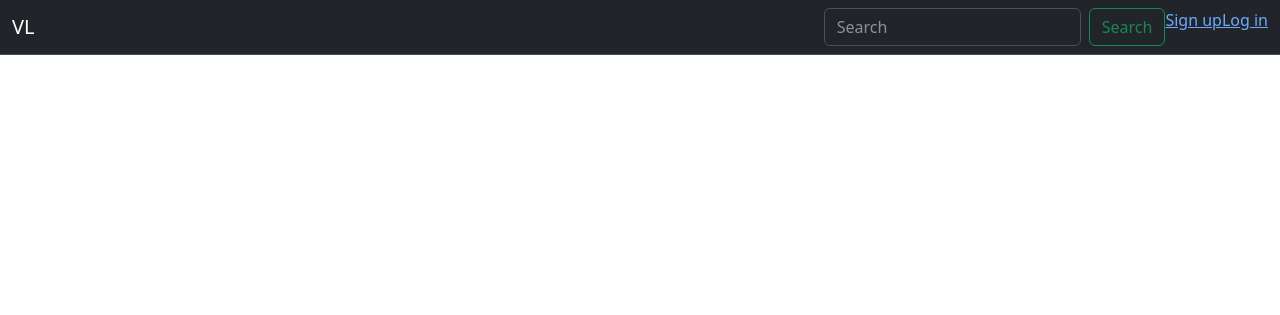
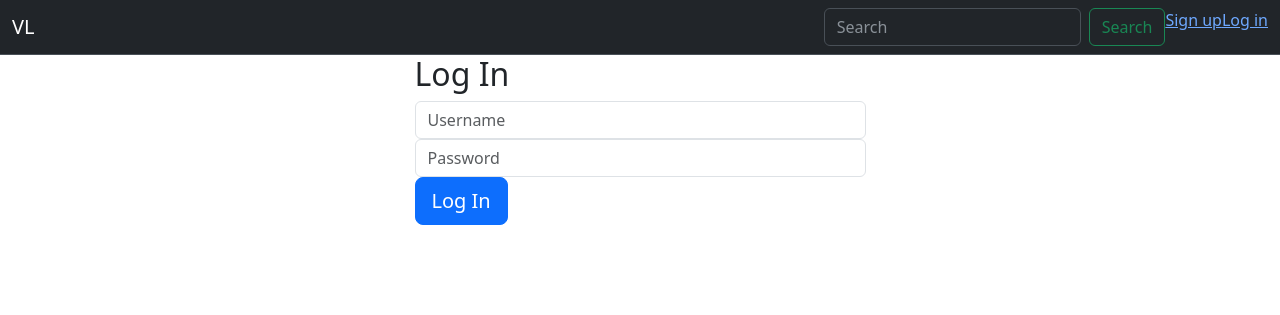
Before and after one commit to RQuicho/Videogame_Library, a Flask app: page /login in a window 1280 px wide. Shown: the top 315 px of the page. Run offline with Flask 2, Linux system fonts and the light colour scheme.

Commit message:
verifying that logout function works

```diff
--- a/app.py
+++ b/app.py
@@ -14,6 +14,37 @@ debug = DebugToolbarExtension(app)
 CURR_USER_KEY = 'curr_user'
 
 api_key = '25160d19f0744f488c544b98e663fd62'
+
+#############################################################################################################################
+# Home Page
+
+
+@app.route('/', methods=['GET'])
+def show_games():
+    """Show all games"""
+
+    response = requests.get(f'https://api.rawg.io/api/games?key={api_key}')
+    # response2 = requests.get(f'https://api.rawg.io/api/games?key={api_key}&page=2')
+
+    if response.status_code == 200:
+        data = response.json()
+        # data2 = response2.json()
+        return render_template('show_all_games.html', response=data)
+    else:
+        return "Error: Failed to retrieve data from the API"
+
+    # 'next': 'https://api.rawg.io/api/games?key=25160d19f0744f488c544b98e663fd62&page=2', 'previous': None
+
+    # https://api.rawg.io/api/games?key=25160d19f0744f488c544b98e663fd62
+
+
+
+# response = requests.get(f'https://api.exchangerate.host/convert?from={first_curr}&to={second_curr}&amount={amount}&places=2')
+# https://api.rawg.io/api/creators/{id}
+# https://api.rawg.io/api/creators
+
+
+
 
 #############################################################################################################################
 # User signup/login/logout
@@ -87,35 +118,8 @@ def logout():
 
     do_logout()
     flash("Successfully logged out!", "success")
-    return redirect("/login")
+    return redirect("/")
 
 
 #############################################################################################################################
 # User routes
-
-
-
-
-@app.route('/', methods=['GET'])
-def show_games():
-    """Show all games"""
-
-    response = requests.get(f'https://api.rawg.io/api/games?key={api_key}')
-    # response2 = requests.get(f'https://api.rawg.io/api/games?key={api_key}&page=2')
-
-    if response.status_code == 200:
-        data = response.json()
-        # data2 = response2.json()
-        return render_template('show_all_games.html', response=data)
-    else:
-        return "Error: Failed to retrieve data from the API"
-
-    # 'next': 'https://api.rawg.io/api/games?key=25160d19f0744f488c544b98e663fd62&page=2', 'previous': None
-
-    # https://api.rawg.io/api/games?key=25160d19f0744f488c544b98e663fd62
-
-
-
-# response = requests.get(f'https://api.exchangerate.host/convert?from={first_curr}&to={second_curr}&amount={amount}&places=2')
-# https://api.rawg.io/api/creators/{id}
-# https://api.rawg.io/api/creators
--- a/models.py
+++ b/models.py
@@ -47,7 +47,7 @@ class User(db.Model):
 
         u = User.query.filter_by(username=username).first()
 
-        if u and bcrypt.check_password_hash(user.password, pwd):
+        if u and bcrypt.check_password_hash(u.password, pwd):
             return u
         else:
             return False
--- a/templates/login.html
+++ b/templates/login.html
@@ -2,7 +2,23 @@
 
 {% block content %}
 
+<div class="row justify-content-md-center">
+    <div class="col-md-7 col-lg-5">
+      <h2 class="join-message">Log In</h2>
+      <form method="POST" id="user_form">
+        {{ form.hidden_tag() }}
 
+        {% for field in form if field.widget.input_type != 'hidden' %}
+          {% for error in field.errors %}
+            <span class="text-danger">{{ error }}</span>
+          {% endfor %}
+          {{ field(placeholder=field.label.text, class="form-control") }}
+        {% endfor %}
+
+        <button class="btn btn-primary btn-lg btn-block">Log In</button>
+      </form>
+    </div>
+  </div>
 
 
 {% endblock %}
```
Also changed, not shown: templates/user_details.html (added).
